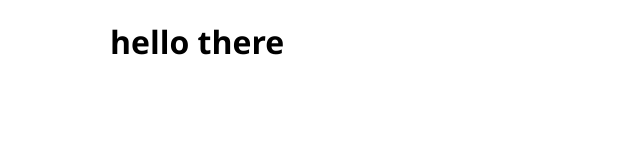
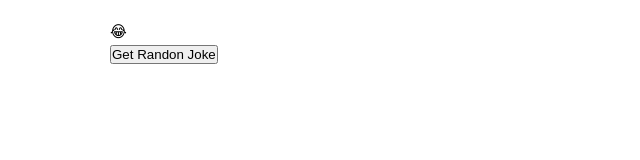
Before and after one commit to Zeeshnhmd/javascript_api_project, a plain HTML site: page Random Joke generator/index.html in a window 1280 px wide. Shown: the whole page, without its empty margins (0-640 px from the left). Drawn offline with Linux system fonts and the light colour scheme.

Commit message:
joke: html

```diff
--- a/Random Joke generator/index.html
+++ b/Random Joke generator/index.html
@@ -8,7 +8,11 @@
 		<title>Document</title>
 	</head>
 	<body>
-		<h1 class="h1"></h1>
+		<div class="wrapper">
+			<span>&#128514;</span>
+			<p id="joke" class="joke"></p>
+			<button id="btn">Get Randon Joke</button>
+		</div>
 		<script src="main.js"></script>
 	</body>
 </html>
```
